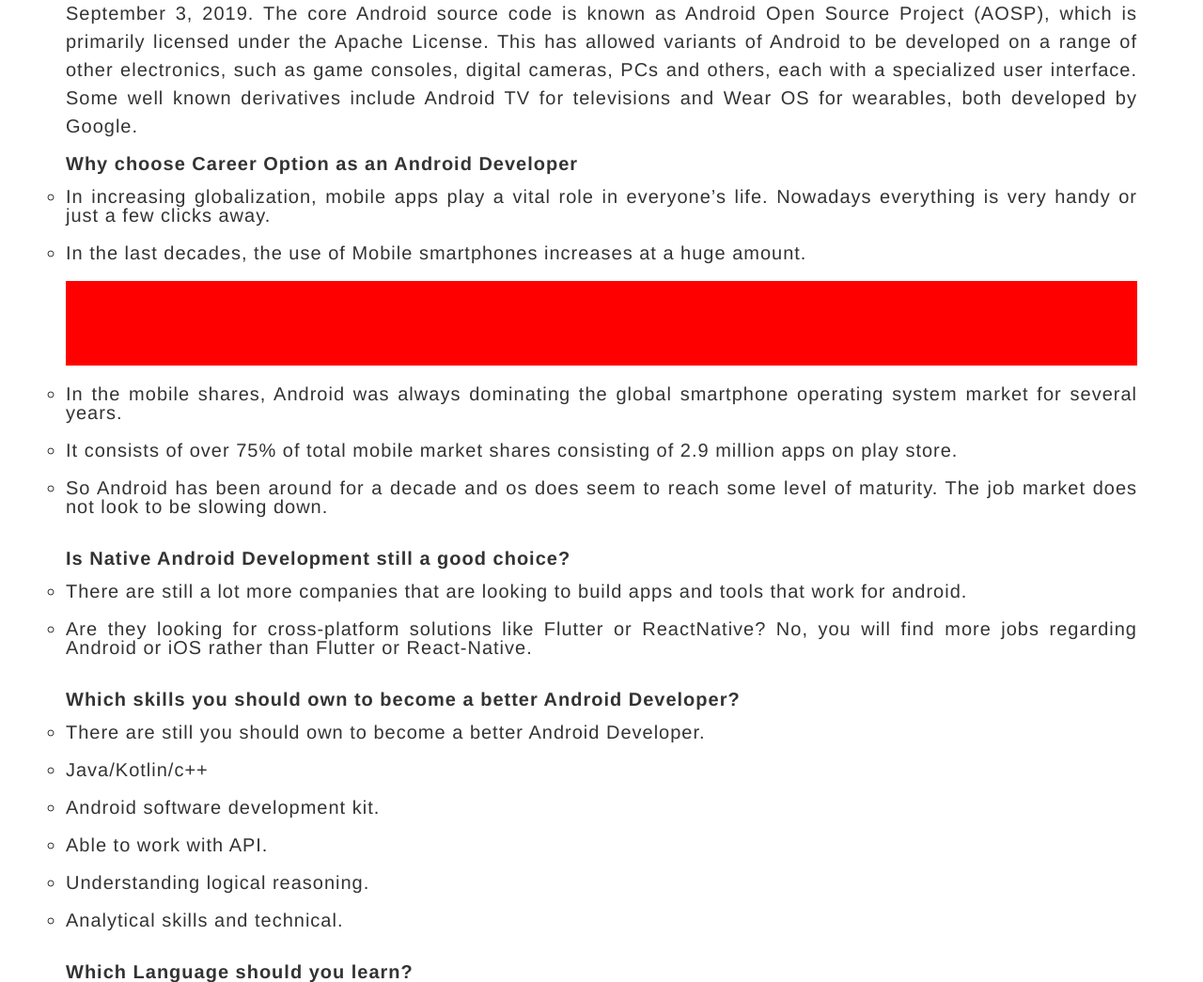
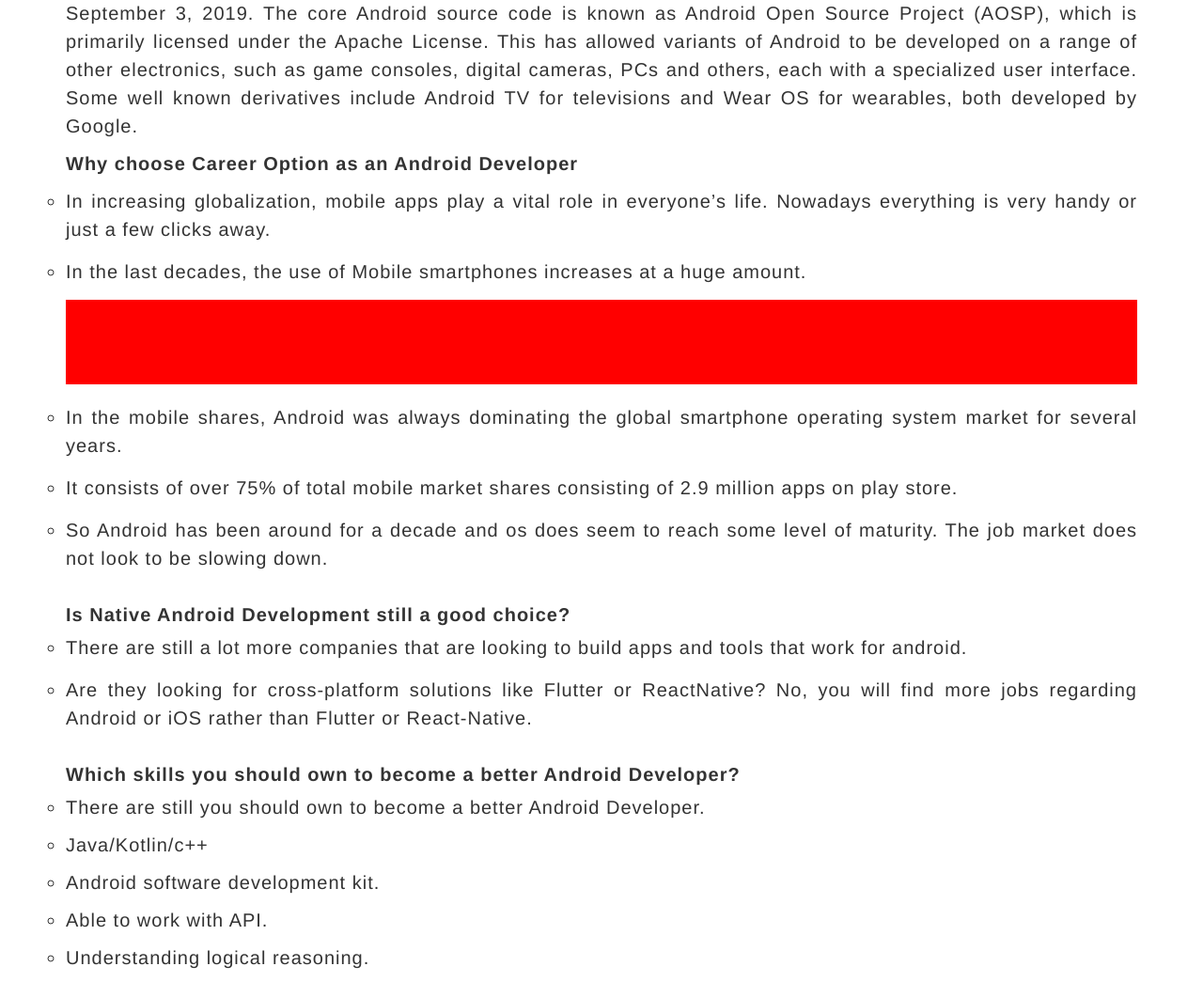
Before and after one commit to naimesh02/Android-Sutra, a PHP site: page / in a window 1280 px wide. Shown: the part 4852-5897 px from the top of the page at 94% size. Run offline with PHP 8.4, Linux system fonts and the light colour scheme; data that the repository does not hold is empty; some libraries are stand-ins or nearby versions.

Commit message:
new Changes ready to publish-1

```diff
--- a/css/Index-Style.css
+++ b/css/Index-Style.css
@@ -342,6 +342,9 @@ margin: 20px;
 	height:250px;
 }
 
+.card_click_links{
+  text-decoration: none;color:black
+}
 /* Related Post CSS */
  .blog-image{
   width: 100% !important;
--- a/index.php
+++ b/index.php
@@ -358,7 +358,7 @@ Cloud
 
 <p class="Intro"><b>Why choose Career Option as an Android Developer
 </b></p>
-<p class="Intro"><ul class="into-data"><li style="list-style: circle;">In increasing globalization, mobile apps play a vital role in everyone’s
+<p class="Intro"><ul class="into-data"><li style="list-style: circle;line-height:1.5">In increasing globalization, mobile apps play a vital role in everyone’s
 life. Nowadays everything is very handy or just a few clicks away.</li><br/>
 <li style="list-style: circle;">
 In the last decades, the use of Mobile smartphones increases at a huge
@@ -375,11 +375,11 @@ data-ad-slot="1234567890"></ins>
 </script>
 </div>
 <br/>
-<li style="list-style: circle;">In the mobile shares, Android was always dominating the global
+<li style="list-style: circle;line-height:1.5">In the mobile shares, Android was always dominating the global
 smartphone operating system market for several years.</li><br/>
 <li style="list-style: circle;">It consists of over 75% of total mobile market shares consisting of 2.9
 million apps on play store.</li><br/>
-<li style="list-style: circle;">So Android has been around for a decade and os does seem to reach
+<li style="list-style: circle;line-height:1.5">So Android has been around for a decade and os does seem to reach
 some level of maturity. The job market does not look to be slowing
 down.</li><br/>
 </ul>
@@ -387,7 +387,7 @@ down.</li><br/>
 <p class="Intro"><b>Is Native Android Development still a good choice?</b></p>
 <p class="Intro"><ul class="into-data"><li style="list-style: circle;">There are still a lot more companies that are looking to build apps and
 tools that work for android.</li><br/>
-<li style="list-style: circle;">Are they looking for cross-platform solutions like Flutter or ReactNative? No, you will find more jobs regarding Android or iOS rather than
+<li style="list-style: circle;line-height:1.5">Are they looking for cross-platform solutions like Flutter or ReactNative? No, you will find more jobs regarding Android or iOS rather than
 Flutter or React-Native.</li><br/></ul></p>
 
 <p class="Intro"><b>Which skills you should own to become a better Android
```
Also changed, not shown: Data.php (+4 -4 lines).
